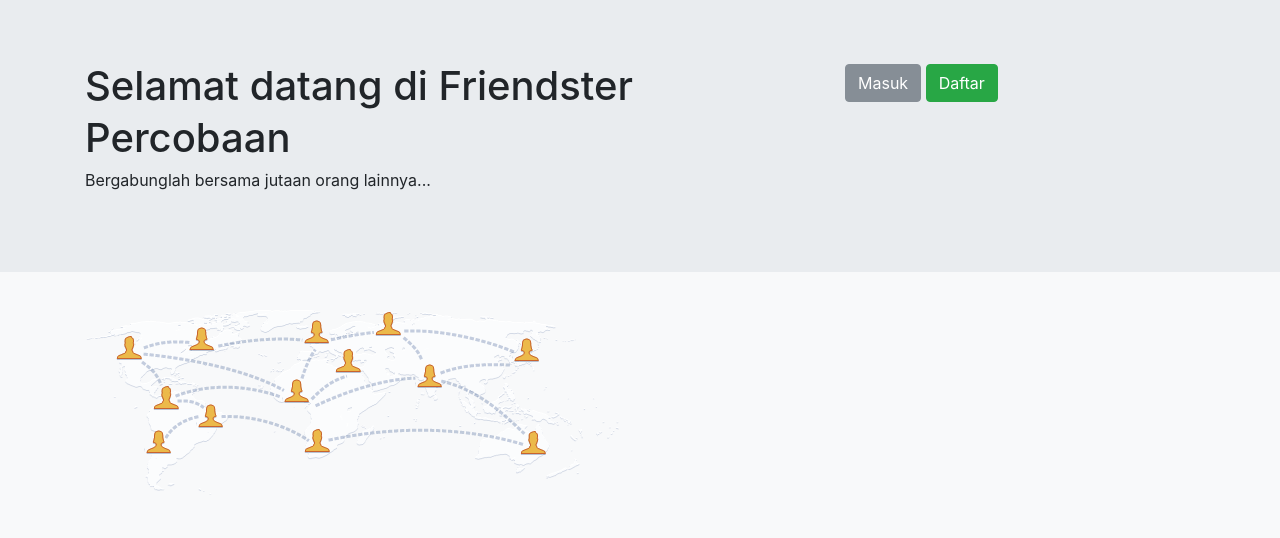
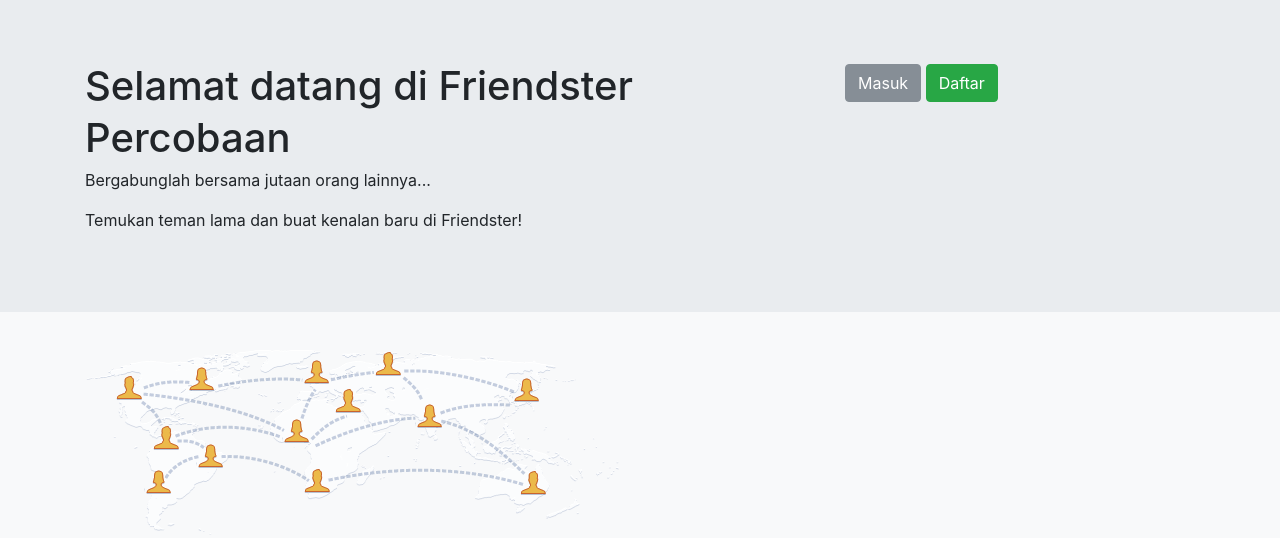
Before and after one commit to detahermana/pesbuk-samehada, a PHP site: page / in a window 1280 px wide. Shown: the top 538 px of the page. Run offline with PHP 8.4, Linux system fonts and the light colour scheme.

Commit message:
add featture new line

```diff
--- a/index.php
+++ b/index.php
@@ -17,6 +17,7 @@
                         <h1>Selamat datang di Friendster</h1>
                         <h1>Percobaan</h1>
                         <p>Bergabunglah bersama jutaan orang lainnya...</p>
+                        <p>Temukan teman lama dan buat kenalan baru di Friendster!</p>
                     </div>
                     <div class="col-md-4">
                         <a href="login.php" class="btn btn-secondary">Masuk</a>
```
